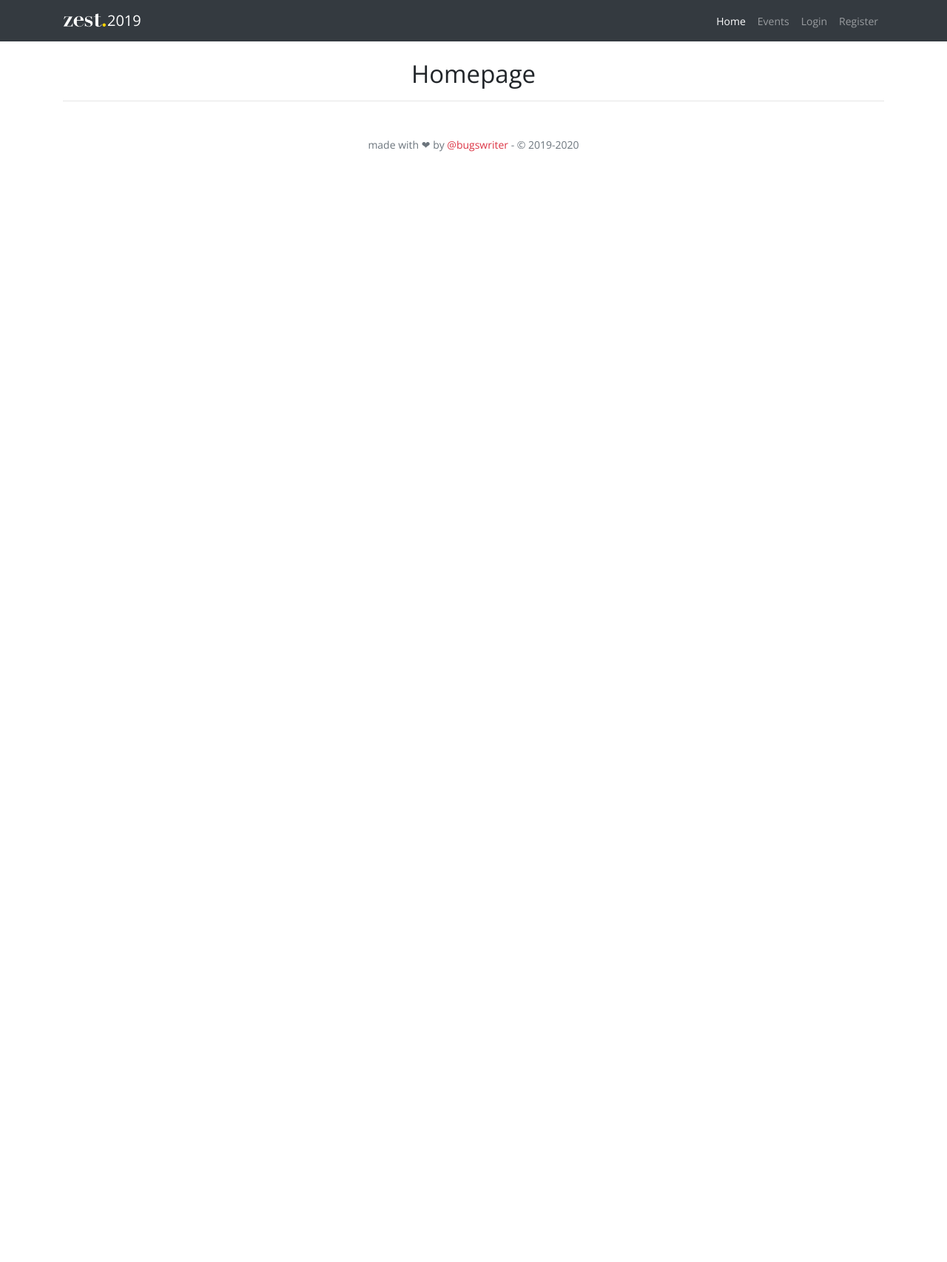
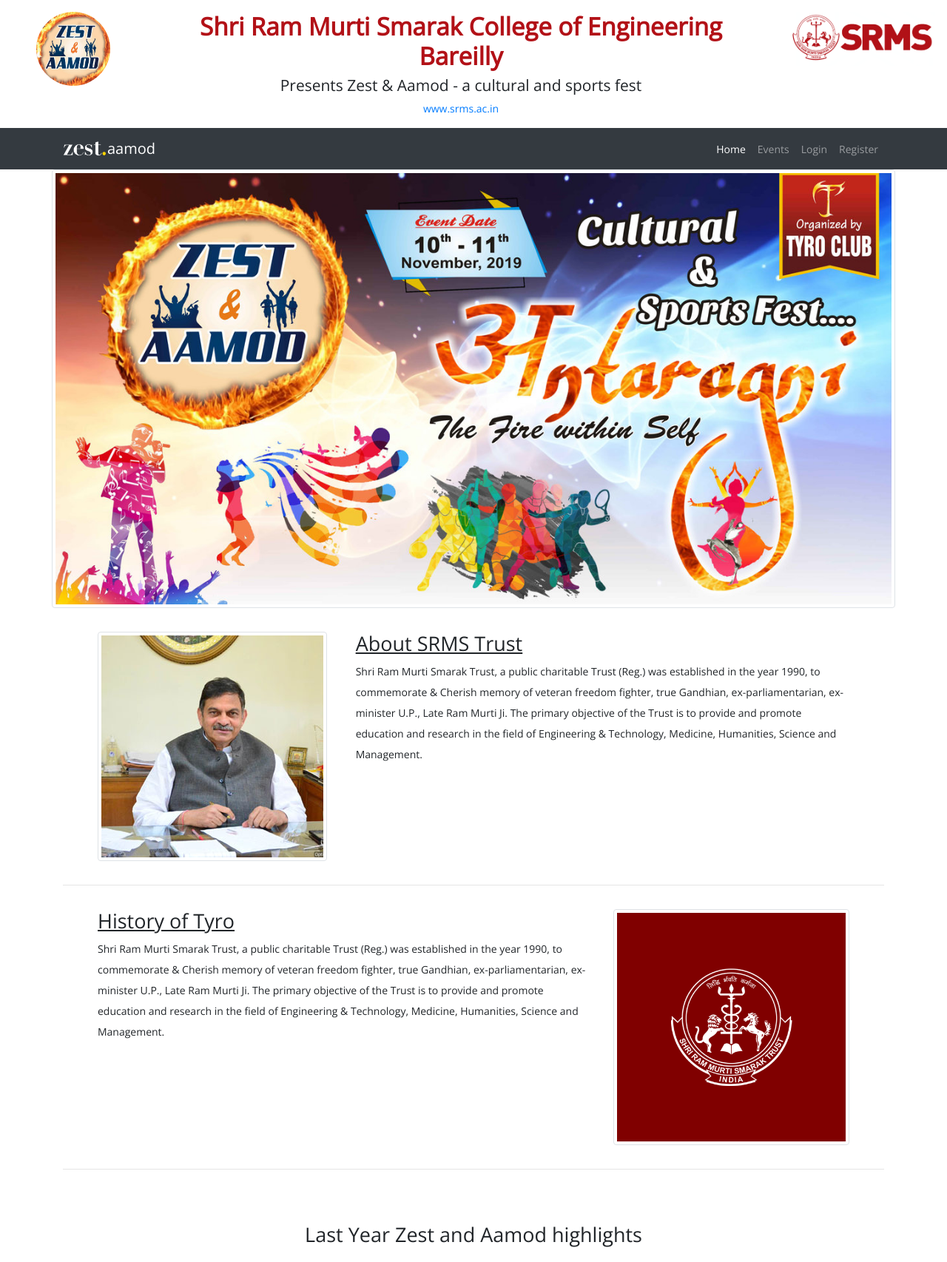
Before and after one commit to Bugswriter/zest-website, a Flask app: page / in a window 1280 px wide. Shown: the top 1706 px of the page at 74% size. Before the commit the page ends 205 px from the top, so only its background shows below. Run offline with Flask 2, Linux system fonts and the light colour scheme; some libraries are stand-ins or nearby versions.

Commit message:
homepage basic done

```diff
--- a/zestpkg/static/css/custom.css
+++ b/zestpkg/static/css/custom.css
@@ -23,7 +23,15 @@ h6{ font-size: 20px; }
 	color: black;
 }
 
-
+#pidbox{
+	margin-left: 25%;
+	border: 1px solid black;
+	border-radius: 10px;
+	max-width: 200px;
+	padding: 5px;
+	background: #B21117;
+	color: white;
+}
 
 
 #profile{
--- a/zestpkg/templates/home.html
+++ b/zestpkg/templates/home.html
@@ -1,7 +1,38 @@
 {% extends 'layout.html' %}
 {% block content %}
-<div class="text-center mt-4 animated bounceInDown">
-	<h1>Homepage</h1>
-	<hr>
+<style type="text/css">
+	#chairman p {
+		line-height: 2em;
+	}
+</style>
+<div class="row justify-content-center">
+  <img class="img-thumbnail" src="{{ url_for('static', filename='images/poster.jpg') }}">
 </div>
+<div class="row justify-content-center m-3 p-3">
+	<div class="col-md-4">
+		<img class='img-thumbnail mx-auto' src="{{ url_for('static', filename='images/chairman_devmurti.jpg') }}">
+	</div>
+	<div class="col-md-8" id='chairman'>
+		<h3><u>About SRMS Trust</u></h3>
+		<p>Shri Ram Murti Smarak Trust, a public charitable Trust (Reg.) was established in the year 1990, to commemorate & Cherish memory of veteran freedom fighter, true Gandhian, ex-parliamentarian, ex-minister U.P., Late Ram Murti Ji. The primary objective of the Trust is to provide and promote education and research in the field of Engineering & Technology, Medicine, Humanities, Science and Management.</p>
+	</div>
+</div>
+<hr>
+<div class="row justify-content-center m-3 p-3">
+	<div class="col-md-8" id='chairman'>
+		<h3><u>History of Tyro</u></h3>
+		<p>Shri Ram Murti Smarak Trust, a public charitable Trust (Reg.) was established in the year 1990, to commemorate & Cherish memory of veteran freedom fighter, true Gandhian, ex-parliamentarian, ex-minister U.P., Late Ram Murti Ji. The primary objective of the Trust is to provide and promote education and research in the field of Engineering & Technology, Medicine, Humanities, Science and Management.</p>
+	</div>
+	<div class="col-md-4">
+		<img class='img-thumbnail float-right' src="{{ url_for('static', filename='images/srmslogo2.png') }}">
+	</div>
+</div>
+<hr>
+<div class="row text-center m-4 p-4">
+	<div class="col" id='chairman'>
+		<h3 class="m-4">Last Year Zest and Aamod highlights</h3>
+		<iframe width="760" height="460" src="https://www.youtube.com/embed/DnhKbZlvlkU" frameborder="0" allow="accelerometer; autoplay; encrypted-media; gyroscope; picture-in-picture" allowfullscreen></iframe>
+	</div>
+</div>
+
 {% endblock%}
--- a/zestpkg/templates/layout.html
+++ b/zestpkg/templates/layout.html
@@ -18,9 +18,23 @@
   <script src="{{ url_for('static', filename='js/script.js') }}"></script>
 </head>
 <body>
-  <nav class="navbar sticky-top navbar-expand-lg navbar-dark bg-dark">
+  <header class="text-center row justify-content-center p-3">
+    <div class="col">
+     <img class="rounded-circle" height="100px" width="100px" src="{{ url_for('static', filename='images/logo.png') }}">
+     </div>
+     <div class="col-8">
+       <h1 style="color:#B21117;"><b>Shri Ram Murti Smarak College of Engineering Bareilly</b></h1>
+       <h5>Presents Zest & Aamod - a cultural and sports fest</h5>
+        <a href="https://www.srms.ac.in/">www.srms.ac.in</a>
+     </div>
+     <div class="col">
+       <img src="{{ url_for('static', filename='images/profile_cover.png') }}" class="" width="200px">
+     </div>
+  </header>
+  <nav class="navbar sticky-top navbar-expand-lg navbar-dark bg-dark  ">
     <div class="container">
-      <a class="navbar-brand rounded" href="{{ url_for('main.home') }}"><img src="{{ url_for('static', filename='images/zestlogo.png') }}" class="mb-1" width="60px">2019</a>
+
+      <a class="navbar-brand rounded" href="{{ url_for('main.home') }}"><img src="{{ url_for('static', filename='images/zestlogo.png') }}" class="mb-1" width="60px">aamod</a>
       <button class="navbar-toggler" type="button" data-toggle="collapse" data-target="#navbarlinks" aria-controls="navbarToggleExternalContent" aria-expanded="false" aria-label="Toggle navigation">
         <span class="navbar-toggler-icon"></span>
       </button>
@@ -76,7 +90,7 @@
       {% endif %}
     {% endwith %}
   </div>
-
+  <div class="row">
     <div class="container">
         {% block content %}{% endblock content%}
       <footer class="my-5 text-center animated bounceInUp">
@@ -85,5 +99,6 @@
         </div>
       </footer>
     </div>
+  </div>
 </body>
 </html>
--- a/zestpkg/templates/profile.html
+++ b/zestpkg/templates/profile.html
@@ -14,7 +14,7 @@
 </div>
 <div class="card mx-auto text-center animated flipInY" id="profile">
 	<div class="text-center">
-		<img class="card-img-top" src="{{ url_for('static', filename='images/profile_cover.jpg') }}" alt="Card image cap">
+		<img class="card-img-top" src="{{ url_for('static', filename='images/profile_cover.png') }}" alt="Card image cap">
 		{% if profile %}
 		<img class="rounded-circle avatar" src="{{ url_for('static', filename='profile_pics/'+ profile.image) }}" alt="Profile Pic">
 		{% else %}
```
Also changed, not shown: zestpkg/static/images/chairman_devmurti.jpg (added), zestpkg/static/images/logo.png (added), zestpkg/static/images/poster.jpg (added), zestpkg/static/images/profile_cover.png (added), zestpkg/static/images/srmslogo2.png (added), 2 other files. Lines whose indentation alone changed are shown as unchanged.
